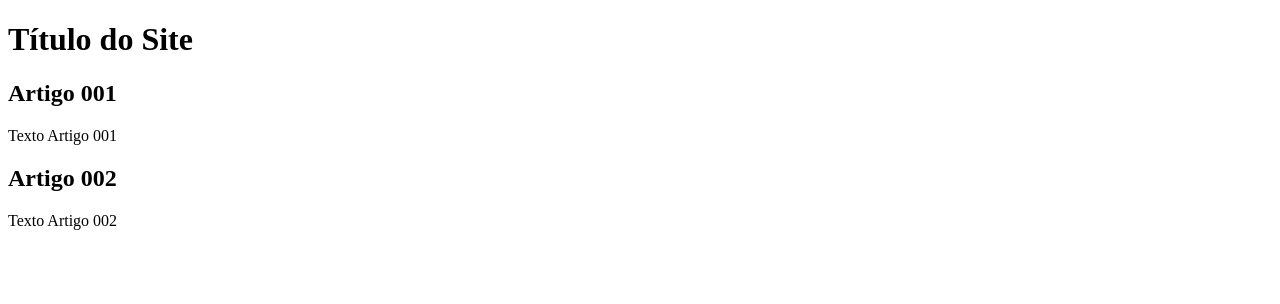
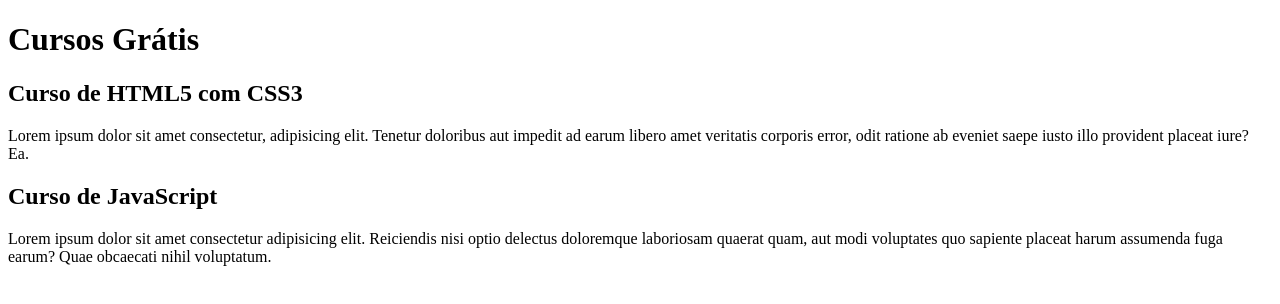
Before and after one commit to gabrielgianni/projeto-site, a plain HTML site: page index.html in a window 1280 px wide. Drawn offline with Linux system fonts and the light colour scheme.

Commit message:
Comecei a escrever o conteúdo

```diff
--- a/index.html
+++ b/index.html
@@ -9,15 +9,15 @@
 <body>
     <main>
         <header>
-            <h1>Título do Site</h1>
+            <h1>Cursos Grátis</h1>
         </header>
         <article>
-            <h2>Artigo 001</h2>
-            <p>Texto Artigo 001</p>
+            <h2>Curso de HTML5 com CSS3</h2>
+            <p>Lorem ipsum dolor sit amet consectetur, adipisicing elit. Tenetur doloribus aut impedit ad earum libero amet veritatis corporis error, odit ratione ab eveniet saepe iusto illo provident placeat iure? Ea.</p>
         </article>
         <article>
-            <h2>Artigo 002</h2>
-            <p>Texto Artigo 002</p>
+            <h2>Curso de JavaScript</h2>
+            <p>Lorem ipsum dolor sit amet consectetur adipisicing elit. Reiciendis nisi optio delectus doloremque laboriosam quaerat quam, aut modi voluptates quo sapiente placeat harum assumenda fuga earum? Quae obcaecati nihil voluptatum.</p>
         </article>
     </main>
 </body>
```
